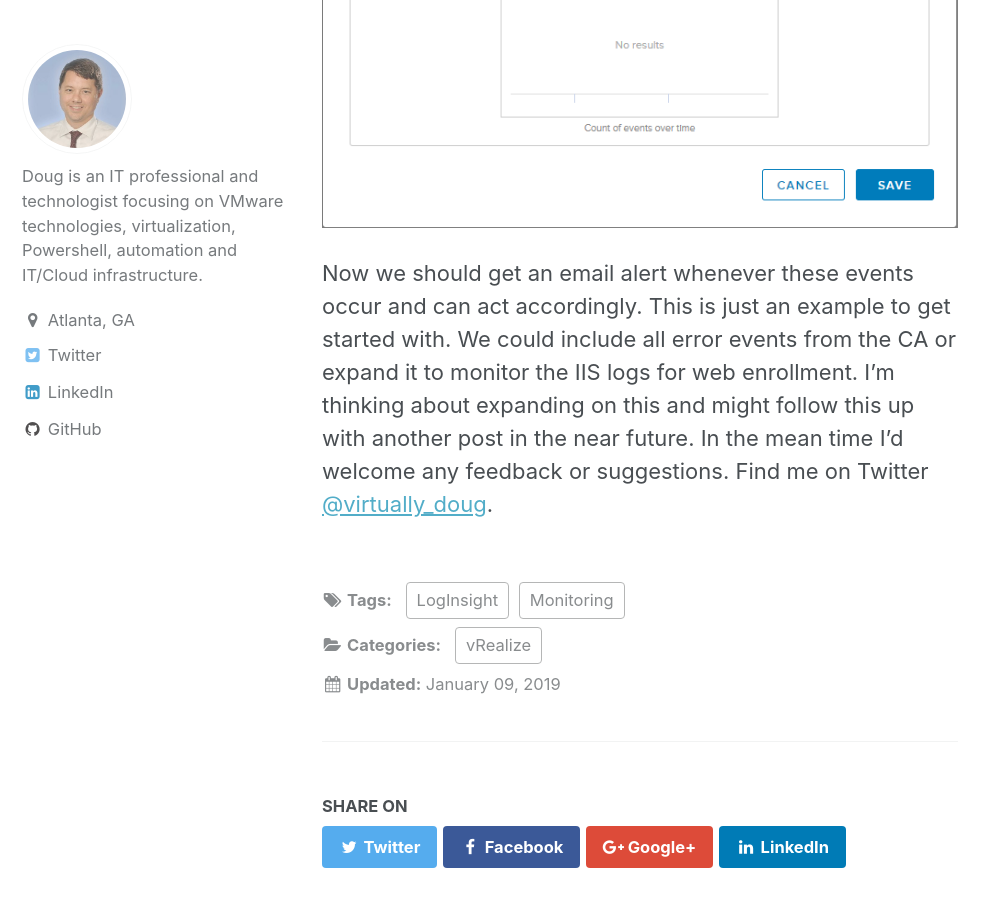
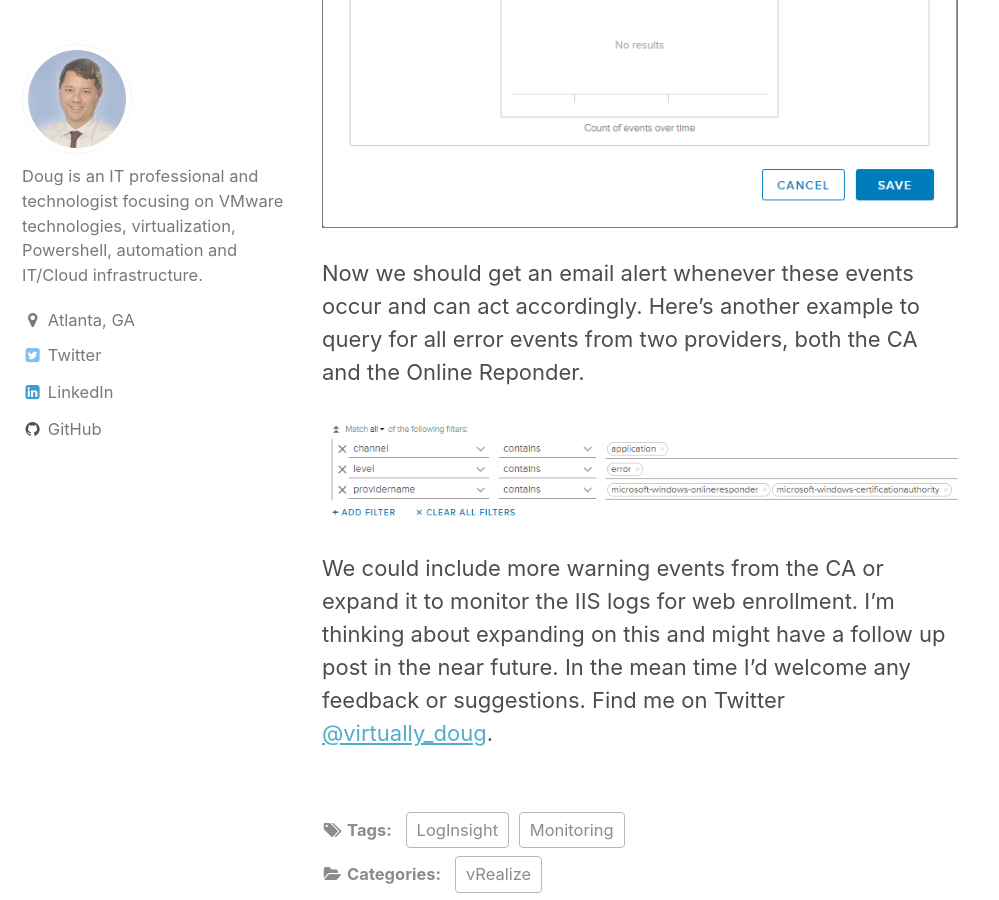
Before and after one commit to doogleit/doogleit.github.io, a Jekyll site: the page built from _posts/2019-01-09-using-loginsight-to-monitor-ca.md, in a window 1280 px wide and 900 px high, scrolled down 4524 px. Shown: the whole window, without its empty margins (0-999 px from the left). Built offline with Jekyll 4.4.1, drawn with Linux system fonts in a browser that asks for light colours.

Commit message:
Update monitoring CA post

```diff
--- a/_posts/2019-01-09-using-loginsight-to-monitor-ca.md
+++ b/_posts/2019-01-09-using-loginsight-to-monitor-ca.md
@@ -37,7 +37,11 @@ In the New Alert configuration provide a Name, Description, a Recommendation if
 
 ![Log Insight](/assets/images/loginsight-ca-newalert.png)
 
-Now we should get an email alert whenever these events occur and can act accordingly.  This is just an example to get started with. We could include all error events from the CA or expand it to monitor the IIS logs for web enrollment.  I'm thinking about expanding on this and might follow this up with another post in the near future.  In the mean time I'd welcome any feedback or suggestions.  Find me on Twitter [@virtually_doug][2].
+Now we should get an email alert whenever these events occur and can act accordingly.  Here's another example to query for all error events from two providers, both the CA and the Online Reponder.
+
+![Log Insight](/assets/images/loginsight-ca-query-all.png)
+
+ We could include more warning events from the CA or expand it to monitor the IIS logs for web enrollment.  I'm thinking about expanding on this and might have a follow up post in the near future.  In the mean time I'd welcome any feedback or suggestions.  Find me on Twitter [@virtually_doug][2].
 
 
 [1]: https://blogs.technet.microsoft.com/askds/2010/08/31/the-case-of-the-enormous-ca-database/
```
Also changed, not shown: assets/images/loginsight-ca-query-all.png (added).
